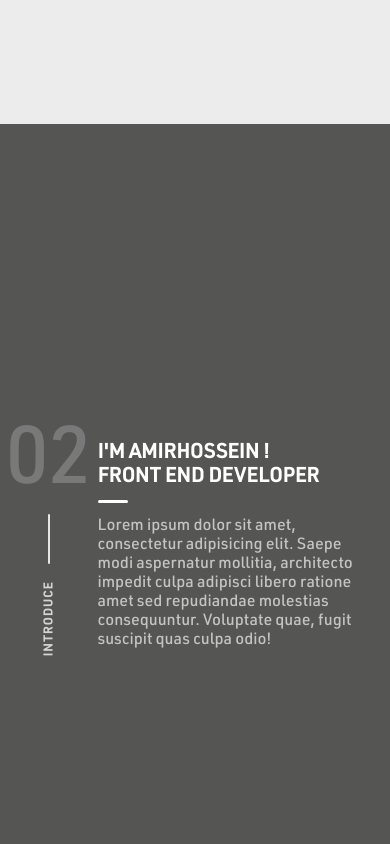
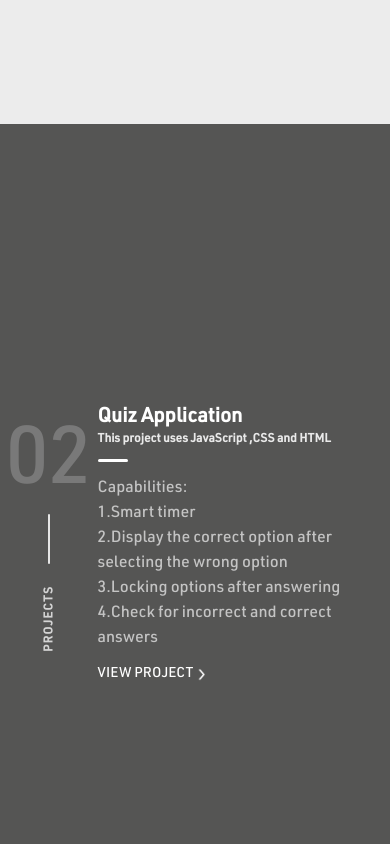
Before and after one commit to Whh-32/whh-32.github.io, a plain HTML site: page index.html in a window 390 px wide. Shown: the part 720-1564 px from the top of the page. Drawn offline with Linux system fonts and the light colour scheme.

Commit message:
working in parts

```diff
--- a/css/style.css
+++ b/css/style.css
@@ -40,7 +40,7 @@ header {
     display: flex;
     align-items: center;
     justify-content: start;
-    background-color: var(--lightColor);
+    /* background-color: var(--lightColor); */
 }
 
 .leftHeader>span {
@@ -56,7 +56,7 @@ header {
     display: flex;
     align-items: center;
     justify-content: flex-end;
-    background-color: var(--lightColor);
+    /* background-color: var(--lightColor); */
 }
 
 .menu {
@@ -97,6 +97,7 @@ header {
     width: 100%;
     height: 100vh;
     display: flex;
+    position: relative;
     background-color: var(--lightColor);
 }
 
@@ -155,6 +156,12 @@ header {
     font-weight: 900;
 }
 
+.small {
+    font-size: 12px !important;
+    color: rgb(233, 233, 233) !important;
+    font-weight: 900 !important;
+}
+
 .rightParts>.xLine {
     width: 30px;
     height: 3px;
@@ -166,8 +173,49 @@ header {
 .rightParts>.description {
     color: rgb(119, 119, 119);
     font-size: 16px;
-    max-width: 500px;
+    max-width: 450px;
     margin-right: 25px;
+    line-height: 25px;
+}
+
+.image {
+    width: auto;
+    position: absolute;
+    right: 0;
+    bottom: 0;
+}
+
+.image>img {
+    position: relative;
+    right: -80px;
+    display: block;
+    width: 900px;
+}
+
+.link {
+    display: flex;
+    align-items: center;
+    margin-top: 10px;
+}
+
+.link>a {
+    font-size: 14px;
+    color: #ffffff;
+    text-decoration: none;
+    display: flex;
+    align-items: center;
+    justify-content: center;
+}
+
+.link>.fleshIcon {
+    display: block;
+    background: url(../images/icons8-chevron-right-30.png);
+    background-size: cover;
+    width: 13px;
+    height: 13px;
+    position: relative;
+    top: 0;
+    margin-left: 2px;
 }
 
 /********************************** dark parts ******************************/
@@ -207,6 +255,7 @@ html {
 }
 
 .customScroll {
+    z-index: 2000;
     position: fixed;
     top: 50%;
     transform: translatey(-50%);
@@ -325,6 +374,7 @@ html {
 
     .subMenu>li {
         margin: 15px;
+        justify-content: flex-end !important;
     }
 
 }
--- a/index.html
+++ b/index.html
@@ -61,9 +61,14 @@
                 </div>
                 <div class="description">
                     <span>
-                        Hi, I am Amir Hossein Lashkari and I work in the field of front end. I started working with programming a long time ago and I have been working professionally on web design for about a year :)
+                        Hi, I am Amir Hossein Lashkari and I work in the field of front end. I started working with
+                        programming a long time ago and I have been working professionally on web design for about a
+                        year.
                     </span>
                 </div>
+            </div>
+            <div class="image">
+                <!-- <img src="" alt="myImage"> -->
             </div>
         </section>
 
@@ -76,20 +81,27 @@
                     <span></span>
                 </div>
                 <div class="text">
-                    <span>INTRODUCE</span>
+                    <span>PROJECTS</span>
                 </div>
             </div>
             <div class="rightParts">
                 <div class="title">
-                    <span>I'M AMIRHOSSEIN !<br>FRONT END DEVELOPER</span>
+                    <span>Quiz Application</span><br />
+                    <span class="small">This project uses JavaScript ,CSS and HTML</span>
                 </div>
                 <div class="xLine">
                 </div>
                 <div class="description">
                     <span>
-                        Lorem ipsum dolor sit amet, consectetur adipisicing elit. Saepe modi aspernatur mollitia,
-                        architecto impedit culpa adipisci libero ratione amet sed repudiandae molestias consequuntur.
-                        Voluptate quae, fugit suscipit quas culpa odio!
+                        Capabilities:<br />
+                        1.Smart timer<br />
+                        2.Display the correct option after selecting the wrong option<br />
+                        3.Locking options after answering<br />
+                        4.Check for incorrect and correct answers<br />
+                    </span>
+                    <span class="link">
+                        <a href="https://Whh-32.github.io/QuizApp">VIEW PROJECT</a>
+                        <i class="fleshIcon"></i>
                     </span>
                 </div>
             </div>
@@ -104,7 +116,7 @@
                     <span></span>
                 </div>
                 <div class="text">
-                    <span>INTRODUCE</span>
+                    <span>CONTACT</span>
                 </div>
             </div>
             <div class="rightParts">
```
Also changed, not shown: images/icons8-chevron-right-30.png (added).
